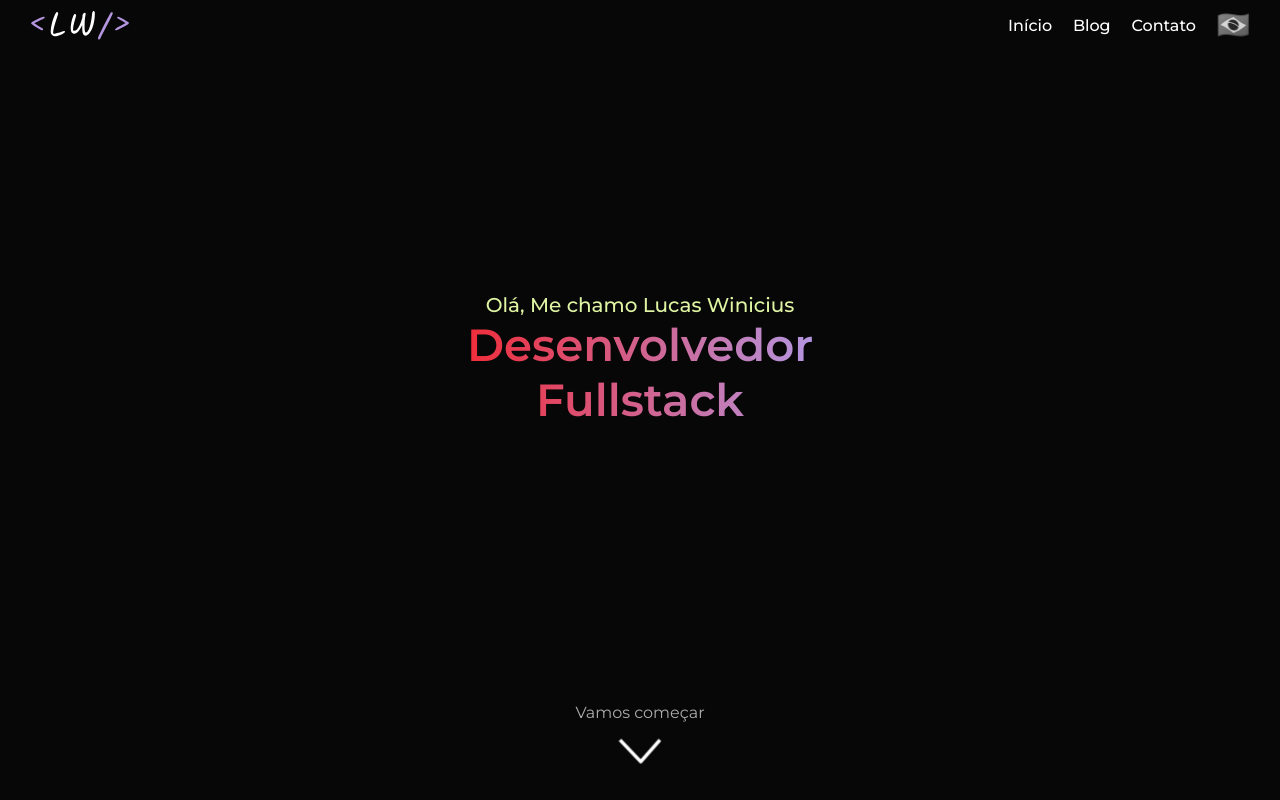
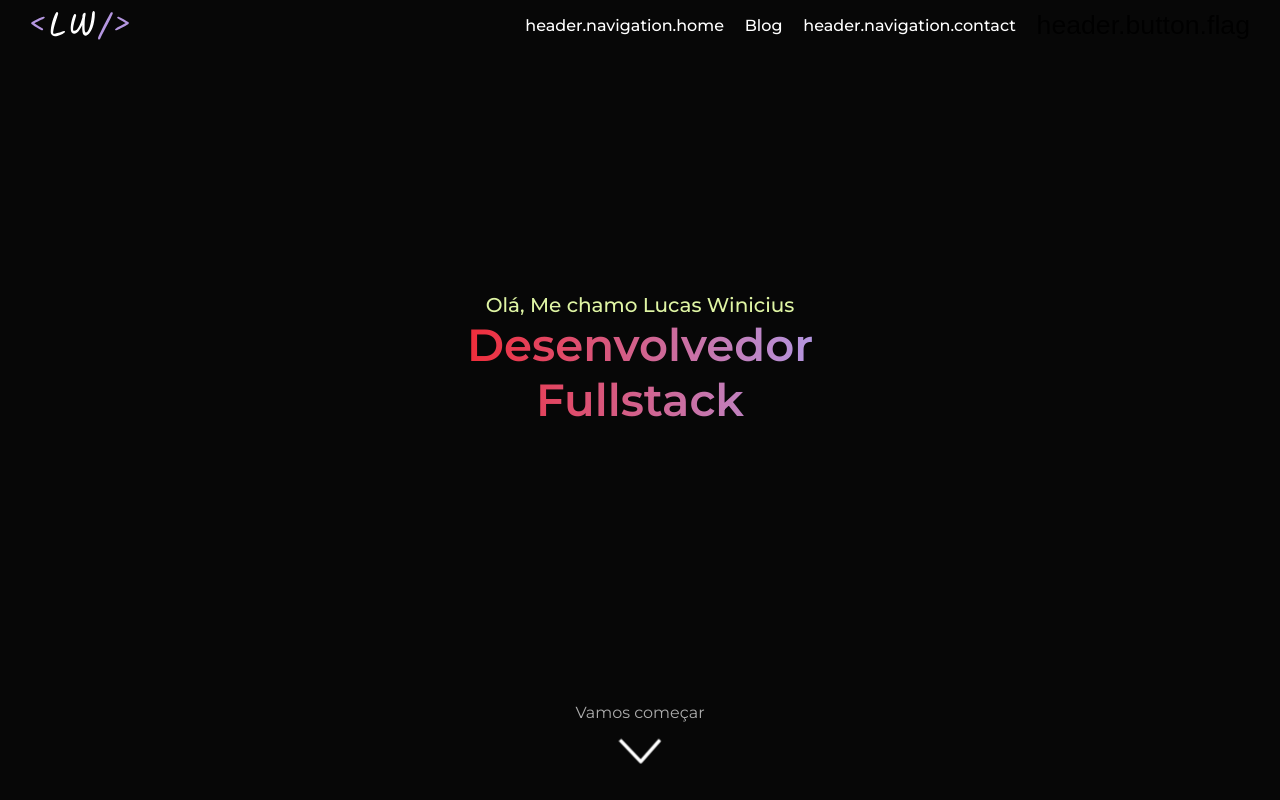
Before and after one commit to Lucas-Winicius/Portfolio, a Next.js app: page / in a window 1280 px wide. Built offline with nearby package versions, Linux system fonts and the light colour scheme.

Commit message:
Localstorage removed

```diff
--- a/src/patterns/header/index.tsx
+++ b/src/patterns/header/index.tsx
@@ -4,23 +4,23 @@ import Image from "next/image";
 import Link from "next/link";
 import Logo from "../../../public/logo.svg";
 import { useTranslation } from "react-i18next";
-import { useState, useEffect } from "react";
+// import { useState, useEffect } from "react";
 
 export default function Header() {
-  const { t, i18n } = useTranslation();
+  const { t } = useTranslation();
 
-  const localLang = localStorage.getItem("language") || "ptBR";
-  const [lang, setLang] = useState(localLang);
+  // const localLang = localStorage.getItem("language") || "ptBR";
+  // const [lang, setLang] = useState(localLang);
 
-  useEffect(() => {
-    i18n.changeLanguage(lang);
-  }, [lang, i18n]);
+  // useEffect(() => {
+  //   i18n.changeLanguage(lang);
+  // }, [lang, i18n]);
 
-  const toggleLang = () => {
-    const newLanguage = lang == "ptBR" ? "en" : "ptBR";
-    setLang(newLanguage);
-    localStorage.setItem("language", newLanguage);
-  };
+  // const toggleLang = () => {
+  //   const newLanguage = lang == "ptBR" ? "en" : "ptBR";
+  //   setLang(newLanguage);
+  //   localStorage.setItem("language", newLanguage);
+  // };
 
   return (
     <H.header>
@@ -37,7 +37,10 @@ export default function Header() {
             <Link href="/">{t("header.navigation.contact")}</Link>
           </li>
           <li>
-            <button onClick={toggleLang} title={t("header.button.title")}>
+            <button
+              onClick={() => console.log("Nothing")}
+              title={t("header.button.title")}
+            >
               <span id="blur">{t("header.button.flag")}</span>
               <span>{t("header.button.flag")}</span>
             </button>
```
